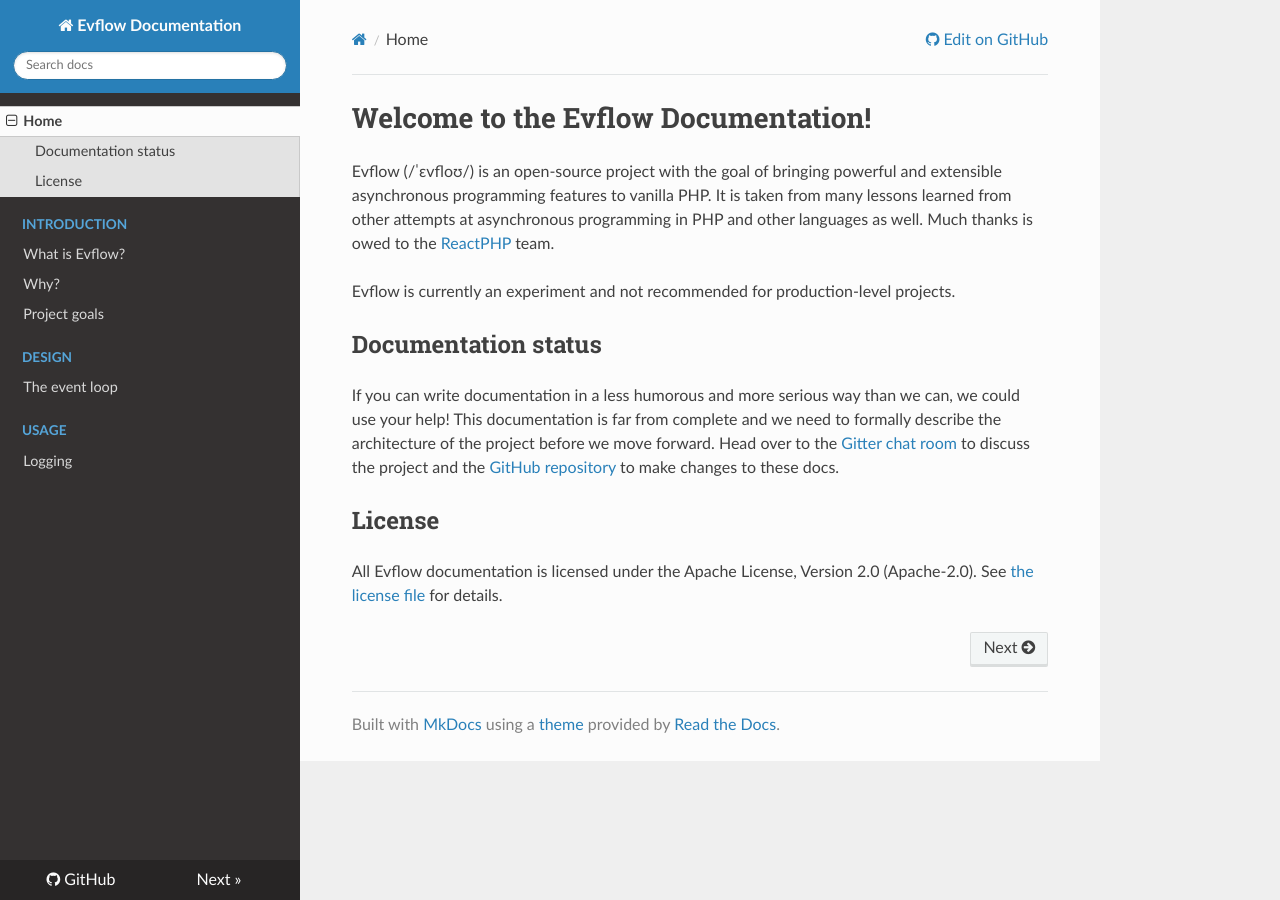
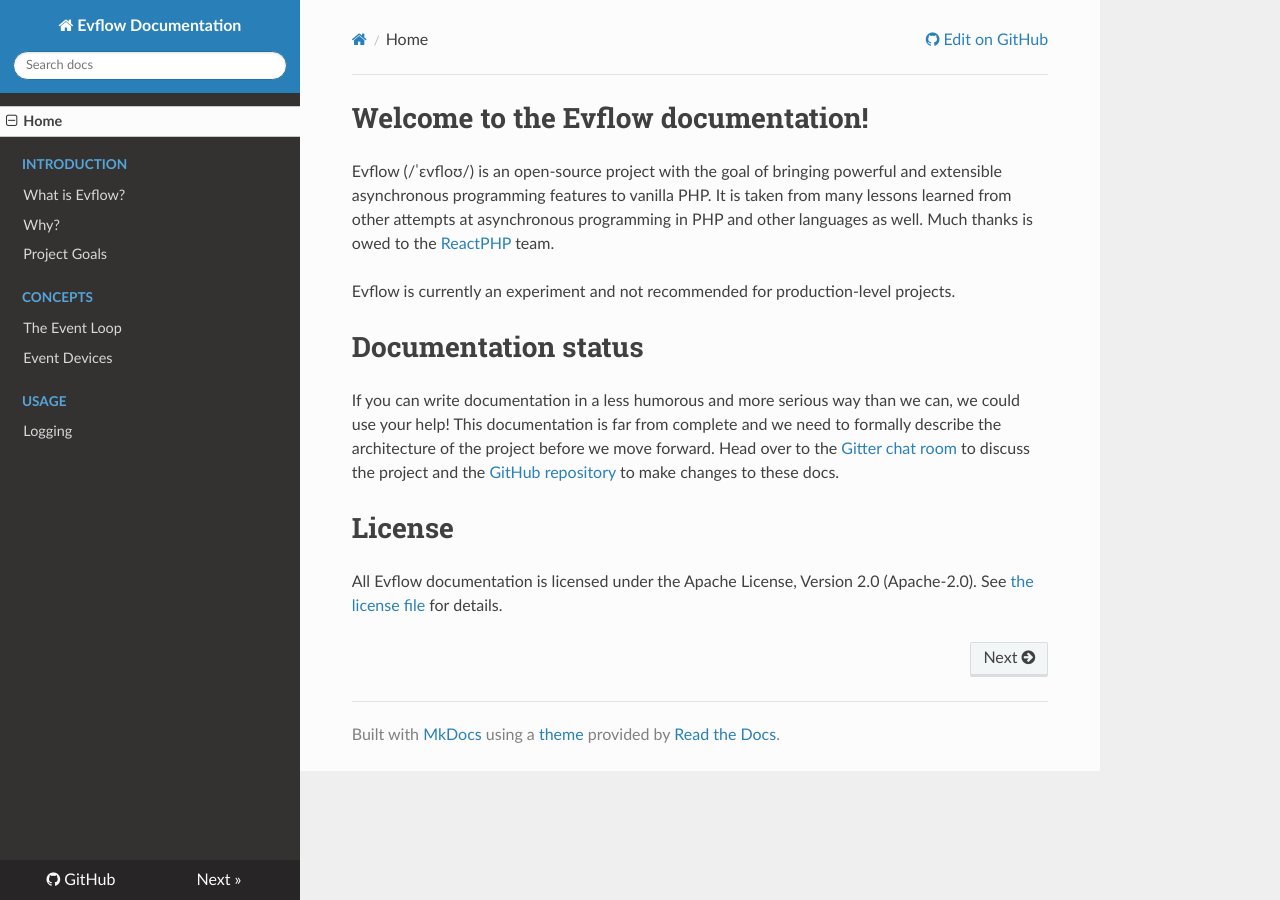
Before and after one commit to coderstephen/evflow-docs, an MkDocs documentation site: the page built from docs/index.md, in a window 1280 px wide. Built offline with MkDocs 1.6.1, drawn with Linux system fonts in a browser that asks for light colours; nearby versions of some CDN libraries; old or Windows-style settings are respelled for this version of MkDocs.

Commit message:
Fleshed out event loop docs + formatting improvements

```diff
--- a/docs/index.md
+++ b/docs/index.md
@@ -1,22 +1,10 @@
-# Welcome to the Evflow Documentation!
-Evflow (/ˈɛvfloʊ/) is an open-source project with the goal of bringing powerful
-and extensible asynchronous programming features to vanilla PHP. It is taken
-from many lessons learned from other attempts at asynchronous programming in PHP
-and other languages as well. Much thanks is owed to the
-[ReactPHP](http://reactphp.org) team.
+# Welcome to the Evflow documentation!
+Evflow (/ˈɛvfloʊ/) is an open-source project with the goal of bringing powerful and extensible asynchronous programming features to vanilla PHP. It is taken from many lessons learned from other attempts at asynchronous programming in PHP and other languages as well. Much thanks is owed to the [ReactPHP](http://reactphp.org) team.
 
-Evflow is currently an experiment and not recommended for production-level
-projects.
+Evflow is currently an experiment and not recommended for production-level projects.
 
-## Documentation status
-If you can write documentation in a less humorous and more serious way than we
-can, we could use your help! This documentation is far from complete and we need
-to formally describe the architecture of the project before we move forward.
-Head over to the [Gitter chat room](https://gitter.im/evflow/evflow) to discuss
-the project and the [GitHub repository](https://github.com/evflow/docs) to make
-changes to these docs.
+# Documentation status
+If you can write documentation in a less humorous and more serious way than we can, we could use your help! This documentation is far from complete and we need to formally describe the architecture of the project before we move forward. Head over to the [Gitter chat room](https://gitter.im/evflow/evflow) to discuss the project and the [GitHub repository](https://github.com/evflow/docs) to make changes to these docs.
 
-## License
-All Evflow documentation is licensed under the Apache License, Version 2.0
-(Apache-2.0). See [the license file](https://github.com/evflow/docs/blob/master/LICENSE.md)
-for details.
+# License
+All Evflow documentation is licensed under the Apache License, Version 2.0 (Apache-2.0). See [the license file](https://github.com/evflow/docs/blob/master/LICENSE.md) for details.
--- a/mkdocs.yml
+++ b/mkdocs.yml
@@ -1,14 +1,17 @@
 site_name: Evflow Documentation
 site_description: Design and API documentation for the Evflow project.
 site_author: Evflow Project
+repo_url: https://github.com/evflow/docs
+
 docs_dir: 'docs'
-repo_url: https://github.com/evflow/docs
 pages:
-- [index.md, Home]
-- [introduction/what-even-is.md, Introduction, 'What is Evflow?']
-- [introduction/why.md, Introduction, 'Why?']
-- [introduction/project-goals.md, Introduction, 'Project goals']
-- [design/event-loop.md, Design, 'The event loop']
-- [usage/logging.md, Usage, 'Logging']
+- ['index.md', 'Home']
+- ['introduction/what-even-is.md', 'Introduction', 'What is Evflow?']
+- ['introduction/why.md', 'Introduction', 'Why?']
+- ['introduction/project-goals.md', 'Introduction', 'Project Goals']
+- ['concepts/event-loop.md', 'Concepts', 'The Event Loop']
+- ['concepts/event-devices.md', 'Concepts', 'Event Devices']
+- ['usage/logging.md', 'Usage', 'Logging']
+
 theme: readthedocs
 site_favicon: favicon.ico
```
Also changed, not shown: docs/concepts/event-devices.md (added, +2 -0 lines), docs/concepts/event-loop.md (added, +123 -0 lines), docs/design/event-loop.md (deleted, +0 -32 lines), docs/introduction/project-goals.md (+6 -20 lines), docs/introduction/what-even-is.md (+3 -11 lines), docs/introduction/why.md (+5 -14 lines), docs/usage/logging.md (+6 -18 lines).
